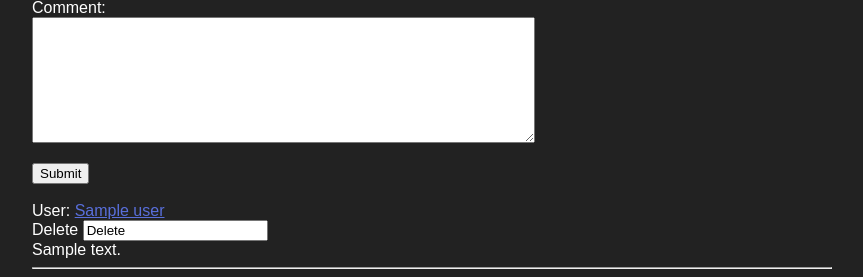
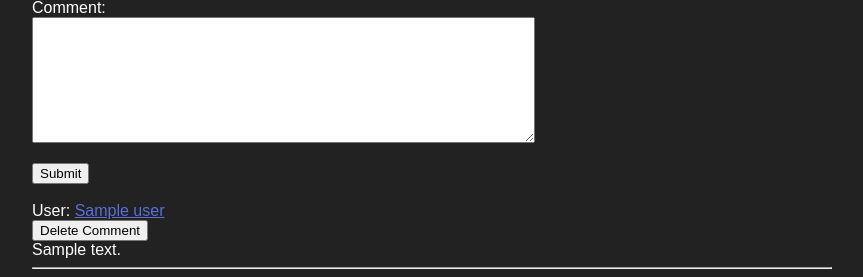
Before and after one commit to KarmaWSYD/duck-rater, a Flask app: template templates/show_item.html in a window 1280 px wide. Shown: the part 805-1082 px from the top of the page, without its empty margins (208-1071 px from the left). Run offline with Flask 3, Linux system fonts and the light colour scheme; the visitor is signed in with stand-in values (Sample User, id 1); the template is opened without the code that fills it: most values are stand-ins (such as "Sample title", 1, 10 or a date in 2020).

Commit message:
fix: use correct button for comment deletion

```diff
--- a/templates/show_item.html
+++ b/templates/show_item.html
@@ -67,9 +67,8 @@
   User: <a href="/user/{{ comment.user_id }}">{{ comment.user }}</a>
   {% if session.user_id == comment.user_id %}
   <form action="/remove-comment/{{ item.id }}/{{ comment.id }}" method="delete">
-    <label for="delete-comment">Delete</label>
     <input type="hidden" name="csrf_token" value="{{ session.csrf_token }}" />
-    <input type="delete" value="Delete" />
+    <input type="submit" name="delete" value="Delete Comment">
     {% endif %}
     <br>
     {{ comment.comment_text }}
```
